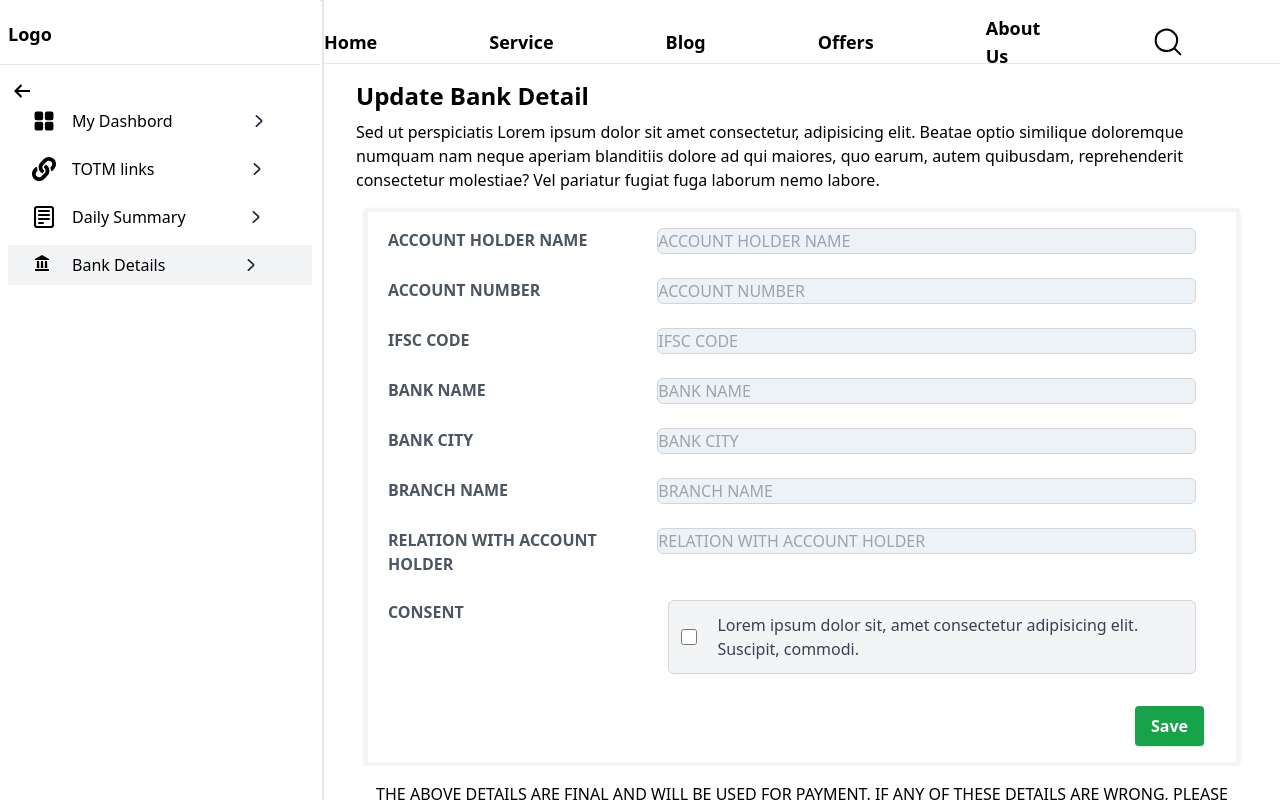
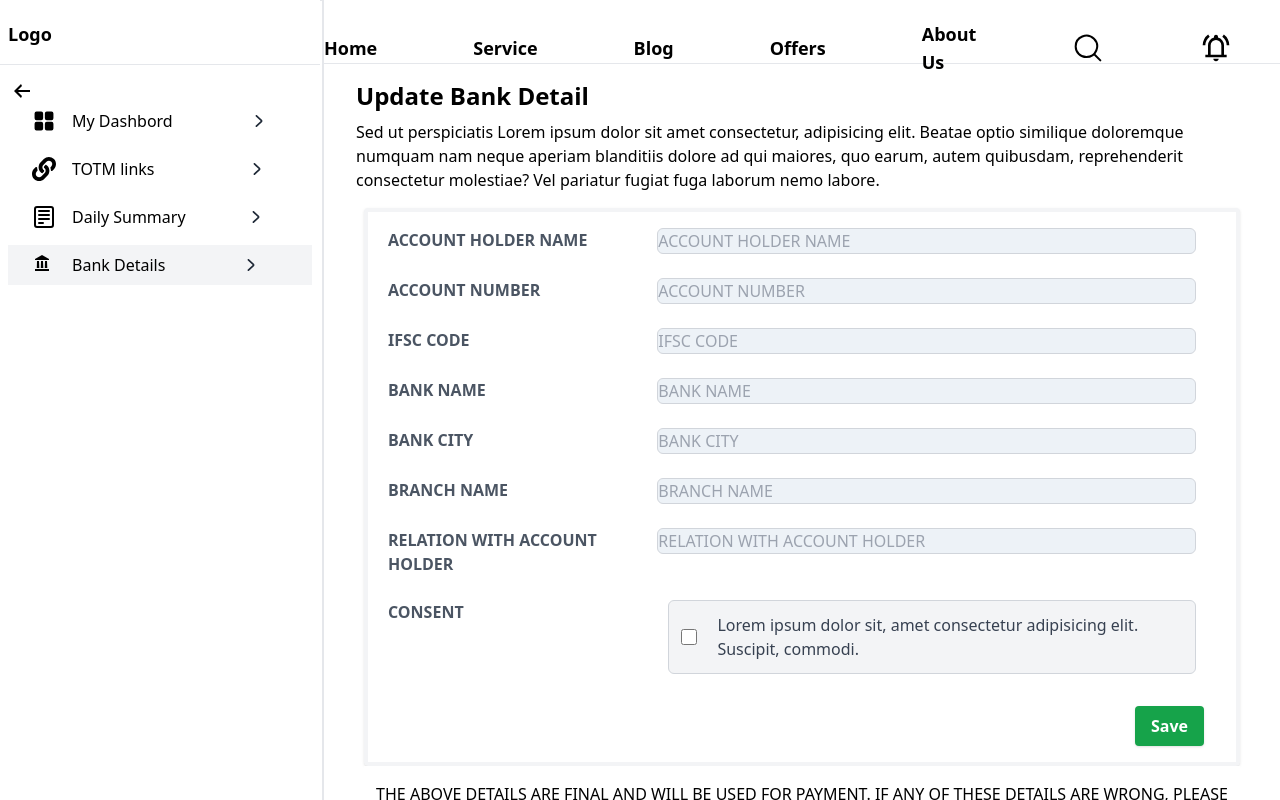
Before and after one commit to TheShubham1008/bank_page_chatcell, a React (Vite) app: page / in a window 1280 px wide. Built offline with nearby package versions, Linux system fonts and the light colour scheme.

Commit message:
Update allpage.jsx

```diff
--- a/src/allpage.jsx
+++ b/src/allpage.jsx
@@ -347,7 +347,7 @@ const Allpages = () => {
       {/* Main content */}
       <div className="flex flex-col flex-1 overflow-y-auto">
         <div className="flex items-center justify-between h-16 bg-white border-b border-gray-200">
-          <div className="flex items-center justify-center space-x-28 mt-5 text-lg ">
+          <div className="flex items-center justify-center space-x-24 mt-8 text-lg ">
             <a href="#" className="nav-link  hidden md:block">
               Home
             </a>
```
